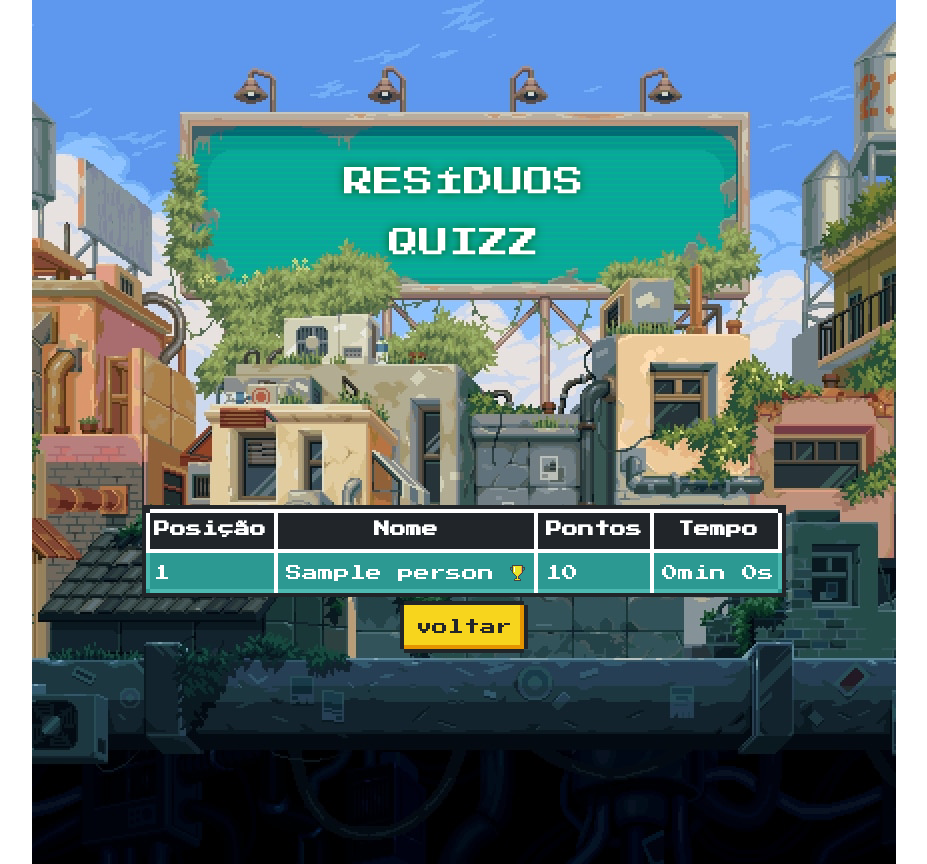
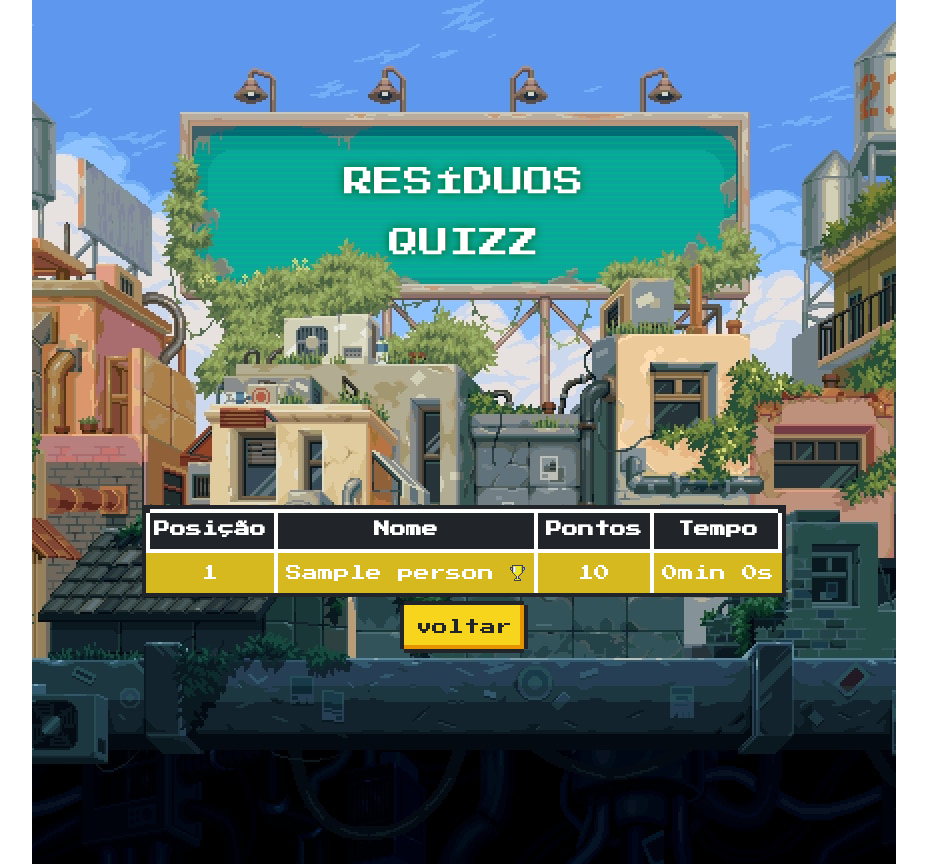
Before and after one commit to PCDuarte25/quizz-django, a Django app: page /ranking/1 in a window 1280 px wide. Shown: the whole page, without its empty margins (176-1103 px from the left). Run offline with Django 5.2, Linux system fonts and the light colour scheme; tables that the repository leaves empty hold one stand-in row (values such as "Sample post").

Commit message:
feat: fiat uno

```diff
--- a/waste/admin.py
+++ b/waste/admin.py
@@ -12,6 +12,7 @@ class PersonAdmin(admin.ModelAdmin):
         'quizz_end_time',
     ]
     list_display = [
+        'pk',
         'name',
         'score',
         'current_question',
--- a/waste/static/waste/css/ranking.css
+++ b/waste/static/waste/css/ranking.css
@@ -5,3 +5,19 @@
 .person-ranking {
   background-color: #2eaea5d9;
 }
+
+.text-center {
+  text-align: center;
+}
+
+.first-place {
+  background-color: rgb(213, 185, 31);
+}
+
+.second-place {
+  background-color: #a7aeaed9;
+}
+
+.third-place {
+  background-color: #9d7527;
+}
--- /dev/null
+++ b/waste/templates/waste/position_class.html
@@ -0,0 +1,9 @@
+{% if position == 1 %}
+  first-place
+{% elif  position == 2 %}
+  second-place
+{% elif position == 3 %}
+  third-place
+{% else %}
+  person-ranking
+{% endif %}
--- a/waste/templates/waste/ranking.html
+++ b/waste/templates/waste/ranking.html
@@ -21,11 +21,17 @@
         </thead>
         <tbody>
           {% for person in top_people %}
-            <tr {% if person == current_person %}class="person-ranking"{% endif %}>
-              <td>{{ forloop.counter }}</td>
+            <tr {% if person == current_person %}class="{% include "waste/position_class.html" with position=current_person_position %}"{% endif %} >
+              <td class="text-center">
+                {% if person == current_person %}
+                  {{ current_person_position }}
+                {% else %}
+                  {{ forloop.counter }}
+                {% endif %}
+              </td>
               <td>{{ person.name }}{% if forloop.counter == 1 %} <i class="nes-icon trophy is-small"></i>{% endif %} </td>
-              <td>{{ person.score }}</td>
-              <td>{{ person.get_finished_quizz_time|format_duration }}</td>
+              <td class="text-center">{{ person.score }}</td>
+              <td class="text-center">{{ person.get_finished_quizz_time|format_duration }}</td>
             </tr>
           {% endfor %}
         </tbody>
--- a/waste/views.py
+++ b/waste/views.py
@@ -1,5 +1,5 @@
 from django.contrib import messages
-from django.db.models import F, ExpressionWrapper, DurationField
+from django.db.models import F, ExpressionWrapper, DurationField, Q
 from django.http import HttpResponse, HttpRequest
 from django.shortcuts import render, redirect, get_object_or_404
 from django.urls import reverse
@@ -181,17 +181,31 @@ def question_5(request: HttpRequest, person_id: int) -> HttpResponse:
 
 
 def ranking(request: HttpRequest, person_id: int|None = None) -> HttpResponse:
-    top_people = Person.objects.filter(quizz_end_time__isnull=False).annotate(
+    qs = Person.objects.filter(quizz_end_time__isnull=False).annotate(
         finished_quizz_time=ExpressionWrapper(F('quizz_end_time') - F('quizz_start_time'), output_field=DurationField())
-    ).order_by('-score', 'finished_quizz_time')
+    )
 
-    context = {
-        'range': range(10),
-        'top_people': top_people[0:10],
-    }
+    top_people_qs = qs.order_by('-score', 'finished_quizz_time')
+
+    context = {'range': range(10)}
+
+    top_people = list(top_people_qs[0:10])
 
     if person_id is not None:
-        context['current_person'] = get_object_or_404(Person, pk=person_id)
+        person = get_object_or_404(Person, pk=person_id)
+        context['current_person'] = person
+
+        position = qs.filter(
+            Q(score__gt=person.score)
+            | (Q(score=person.score) & Q(finished_quizz_time__lt=person.get_finished_quizz_time))
+        ).count() + 1
+
+        if position > 10:
+            top_people[len(top_people) - 1] = person
+
+        context['current_person_position'] = position
+
+    context['top_people'] = top_people
 
     return render(request, 'waste/ranking.html', context)
 
```
